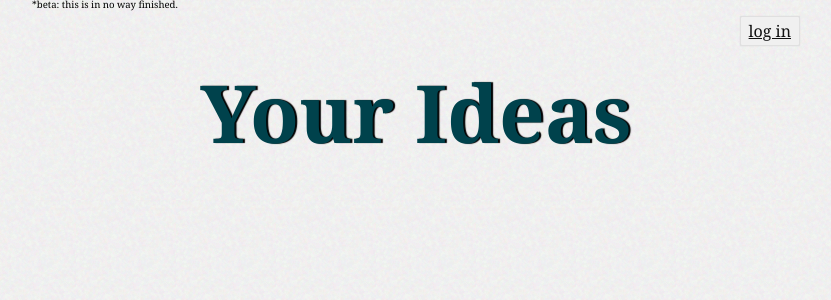
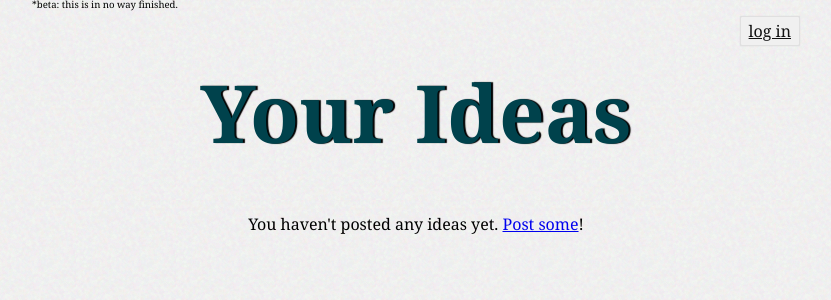
Before and after one commit to simonv3/ideas, a Django app: template templates/main/profile.html in a window 1280 px wide. Shown: the top 300 px of the page, without its empty margins (224-1055 px from the left). Run offline with Django 3.2, Linux system fonts and the light colour scheme; the template is opened without the code that fills it, so the values that code supplies are empty; some libraries are stand-ins or nearby versions.

Commit message:
added if statement to profile to show what happens when they haven't added any yet

```diff
--- a/templates/main/profile.html
+++ b/templates/main/profile.html
@@ -3,9 +3,13 @@
 <div id="profile" class="center-page">
   <h2>Your Ideas</h2>
   <ul class="idea_list">
+      {% if your_ideas %}
     {% for idea in your_ideas %}
     {% include "main/sub_idea_list_item.html" %}
     {% endfor %}
+        {% else %}
+        You haven't posted any ideas yet. <a href="/">Post some</a>!
+        {% endif %}
   </ul>
 
 </div>
```
